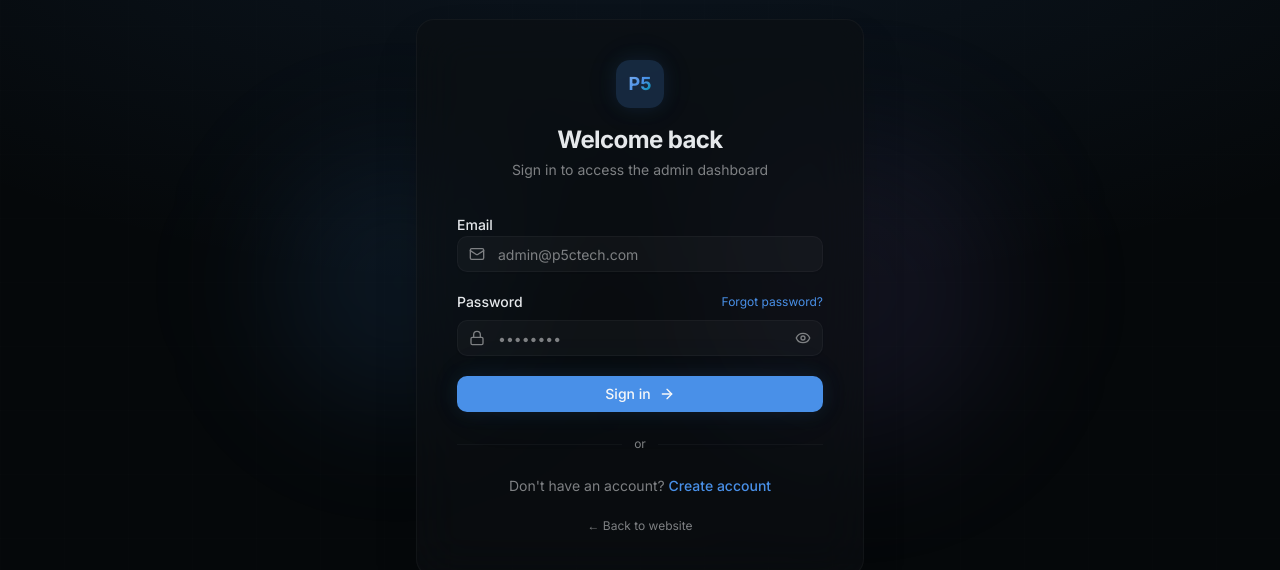
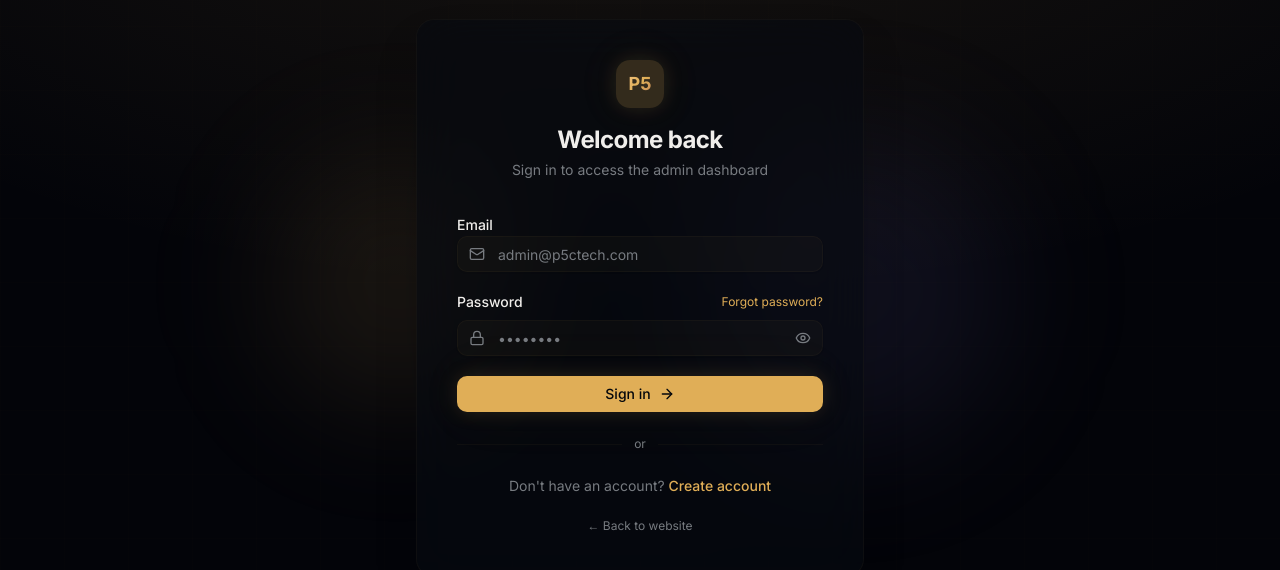
Before and after one commit to prime5coders/p5ctech, a Next.js app: page /login in a window 1280 px wide. Shown: the part 102-672 px from the top of the page. Built offline with nearby package versions, Linux system fonts and the light colour scheme; no server answers.

Commit message:
style: premium midnight navy + champagne gold MNC color palette

```diff
--- a/src/app/globals.css
+++ b/src/app/globals.css
@@ -1,7 +1,7 @@
 /* ===========================================
  * P5C Tech - Global Styles & Design Tokens
- * Dark-first glassmorphism design inspired by
- * Linear.app, Vercel.com, and modern SaaS
+ * Premium MNC aesthetic — deep midnight navy
+ * with warm champagne gold accents
  * =========================================== */
 
 @import "tailwindcss";
@@ -62,55 +62,55 @@
   --radius-4xl: calc(var(--radius) + 16px);
 }
 
-/* ---- Dark theme (default) – Professional Slate/Indigo ---- */
+/* ---- Dark theme (default) – Premium Midnight Navy & Champagne Gold ---- */
 :root {
   --radius: 0.625rem;
 
-  /* Deep slate base — polished, corporate */
-  --background: oklch(0.13 0.008 250);
-  --foreground: oklch(0.93 0.005 250);
+  /* Deep midnight navy base — ultra-premium, boardroom feel */
+  --background: oklch(0.11 0.015 260);
+  --foreground: oklch(0.95 0.005 80);
 
-  --card: oklch(0.17 0.008 250);
-  --card-foreground: oklch(0.93 0.005 250);
+  --card: oklch(0.15 0.015 260);
+  --card-foreground: oklch(0.95 0.005 80);
 
-  --popover: oklch(0.17 0.008 250);
-  --popover-foreground: oklch(0.93 0.005 250);
+  --popover: oklch(0.15 0.015 260);
+  --popover-foreground: oklch(0.95 0.005 80);
 
-  /* Clean indigo primary — trustworthy, professional */
-  --primary: oklch(0.65 0.15 255);
-  --primary-foreground: oklch(0.98 0 0);
+  /* Champagne gold primary — luxurious, sophisticated */
+  --primary: oklch(0.78 0.12 80);
+  --primary-foreground: oklch(0.12 0.015 260);
 
-  --secondary: oklch(0.2 0.008 250);
-  --secondary-foreground: oklch(0.88 0 0);
+  --secondary: oklch(0.18 0.012 260);
+  --secondary-foreground: oklch(0.90 0.01 80);
 
-  --muted: oklch(0.22 0.006 250);
-  --muted-foreground: oklch(0.6 0.005 250);
+  --muted: oklch(0.20 0.010 260);
+  --muted-foreground: oklch(0.58 0.010 260);
 
-  --accent: oklch(0.22 0.015 255);
-  --accent-foreground: oklch(0.93 0.005 250);
+  --accent: oklch(0.20 0.02 70);
+  --accent-foreground: oklch(0.95 0.005 80);
 
   --destructive: oklch(0.6 0.2 25);
 
-  --border: oklch(1 0 0 / 7%);
-  --input: oklch(1 0 0 / 10%);
-  --ring: oklch(0.65 0.15 255);
+  --border: oklch(0.78 0.12 80 / 8%);
+  --input: oklch(0.78 0.12 80 / 10%);
+  --ring: oklch(0.78 0.12 80);
 
-  /* Chart colors — balanced, harmonious palette */
-  --chart-1: oklch(0.65 0.15 255);
-  --chart-2: oklch(0.6 0.12 185);
-  --chart-3: oklch(0.7 0.14 145);
-  --chart-4: oklch(0.6 0.13 290);
-  --chart-5: oklch(0.65 0.16 30);
+  /* Chart colors — refined gold-to-emerald palette */
+  --chart-1: oklch(0.78 0.12 80);
+  --chart-2: oklch(0.65 0.10 175);
+  --chart-3: oklch(0.72 0.08 55);
+  --chart-4: oklch(0.60 0.12 290);
+  --chart-5: oklch(0.70 0.09 150);
 
   /* Sidebar */
-  --sidebar: oklch(0.14 0.008 250);
-  --sidebar-foreground: oklch(0.93 0.005 250);
-  --sidebar-primary: oklch(0.65 0.15 255);
-  --sidebar-primary-foreground: oklch(0.98 0 0);
-  --sidebar-accent: oklch(0.22 0.015 255);
-  --sidebar-accent-foreground: oklch(0.93 0.005 250);
-  --sidebar-border: oklch(1 0 0 / 7%);
-  --sidebar-ring: oklch(0.65 0.15 255);
+  --sidebar: oklch(0.12 0.015 260);
+  --sidebar-foreground: oklch(0.95 0.005 80);
+  --sidebar-primary: oklch(0.78 0.12 80);
+  --sidebar-primary-foreground: oklch(0.12 0.015 260);
+  --sidebar-accent: oklch(0.20 0.02 70);
+  --sidebar-accent-foreground: oklch(0.95 0.005 80);
+  --sidebar-border: oklch(0.78 0.12 80 / 8%);
+  --sidebar-ring: oklch(0.78 0.12 80);
 }
 
 /* ---- Base layer ---- */
@@ -129,7 +129,7 @@
     font-feature-settings: "rlig" 1, "calt" 1;
   }
 
-  /* Custom scrollbar */
+  /* Custom scrollbar — gold accent */
   ::-webkit-scrollbar {
     width: 5px;
   }
@@ -139,47 +139,47 @@
   }
 
   ::-webkit-scrollbar-thumb {
-    background: oklch(0.35 0 0);
+    background: oklch(0.78 0.12 80 / 30%);
     border-radius: 3px;
   }
 
   ::-webkit-scrollbar-thumb:hover {
-    background: oklch(0.45 0 0);
+    background: oklch(0.78 0.12 80 / 50%);
   }
 }
 
 /* ---- Utility classes ---- */
 @layer utilities {
 
-  /* Glassmorphism */
+  /* Glassmorphism — warm tinted */
   .glass {
-    background: oklch(0.17 0.008 250 / 60%);
+    background: oklch(0.15 0.015 260 / 60%);
     backdrop-filter: blur(16px) saturate(180%);
-    border: 1px solid oklch(1 0 0 / 6%);
+    border: 1px solid oklch(0.78 0.12 80 / 6%);
   }
 
   .glass-strong {
-    background: oklch(0.17 0.008 250 / 85%);
+    background: oklch(0.15 0.015 260 / 85%);
     backdrop-filter: blur(24px) saturate(200%);
-    border: 1px solid oklch(1 0 0 / 10%);
+    border: 1px solid oklch(0.78 0.12 80 / 10%);
   }
 
-  /* Glow effects — subtle, refined */
+  /* Glow effects — warm gold glow */
   .glow {
     box-shadow:
-      0 0 20px oklch(0.65 0.15 255 / 12%),
-      0 0 60px oklch(0.65 0.15 255 / 4%);
+      0 0 20px oklch(0.78 0.12 80 / 15%),
+      0 0 60px oklch(0.78 0.12 80 / 5%);
   }
 
   .glow-lg {
     box-shadow:
-      0 0 40px oklch(0.65 0.15 255 / 16%),
-      0 0 100px oklch(0.65 0.15 255 / 6%);
+      0 0 40px oklch(0.78 0.12 80 / 20%),
+      0 0 100px oklch(0.78 0.12 80 / 8%);
   }
 
-  /* Gradient text — professional indigo-to-teal */
+  /* Gradient text — luxurious gold sweep */
   .gradient-text {
-    background: linear-gradient(135deg, oklch(0.75 0.10 255), oklch(0.65 0.15 255), oklch(0.60 0.12 200));
+    background: linear-gradient(135deg, oklch(0.85 0.10 75), oklch(0.78 0.12 80), oklch(0.68 0.10 55));
     -webkit-background-clip: text;
     -webkit-text-fill-color: transparent;
     background-clip: text;
@@ -188,21 +188,21 @@
   /* Grid background pattern */
   .bg-grid {
     background-image:
-      linear-gradient(oklch(1 0 0 / 2.5%) 1px, transparent 1px),
-      linear-gradient(90deg, oklch(1 0 0 / 2.5%) 1px, transparent 1px);
+      linear-gradient(oklch(0.78 0.12 80 / 3%) 1px, transparent 1px),
+      linear-gradient(90deg, oklch(0.78 0.12 80 / 3%) 1px, transparent 1px);
     background-size: 64px 64px;
   }
 
-  /* Radial gradient hero background */
+  /* Radial gradient hero background — warm gold radiance */
   .bg-hero-gradient {
     background: radial-gradient(ellipse 80% 60% at 50% -10%,
-        oklch(0.65 0.15 255 / 12%),
+        oklch(0.78 0.12 80 / 10%),
         transparent);
   }
 
   /* Dot background pattern */
   .bg-dots {
-    background-image: radial-gradient(oklch(1 0 0 / 6%) 1px, transparent 1px);
+    background-image: radial-gradient(oklch(0.78 0.12 80 / 6%) 1px, transparent 1px);
     background-size: 24px 24px;
   }
 
@@ -229,11 +229,11 @@
 
   0%,
   100% {
-    box-shadow: 0 0 20px oklch(0.65 0.15 255 / 8%);
+    box-shadow: 0 0 20px oklch(0.78 0.12 80 / 10%);
   }
 
   50% {
-    box-shadow: 0 0 40px oklch(0.65 0.15 255 / 20%);
+    box-shadow: 0 0 40px oklch(0.78 0.12 80 / 25%);
   }
 }
 
```
